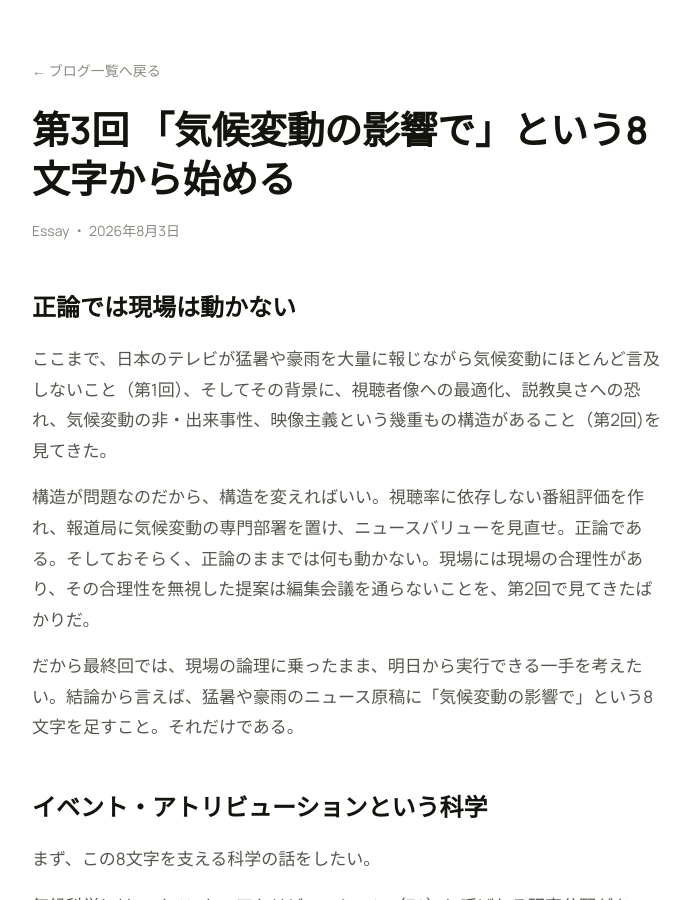
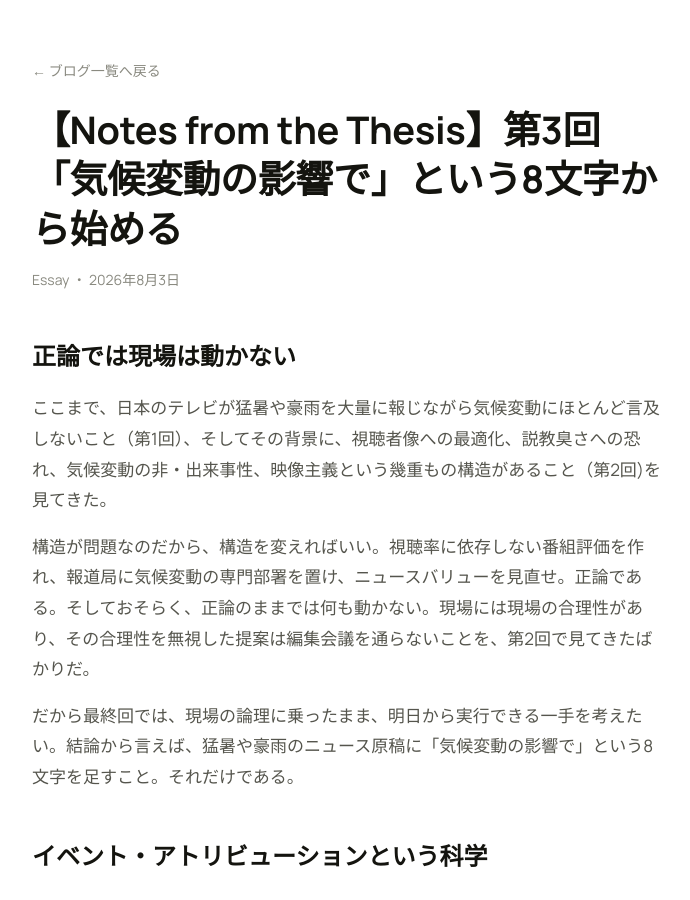
Before and after one commit to yutaro0518/website, a Jekyll site: the page built from blog/masterthesis03.md, in a window 1280 px wide and 900 px high. Shown: the whole window, without its empty margins (292-982 px from the left). Built offline with Jekyll 4.4.1, drawn with Linux system fonts in a browser that asks for light colours.

Commit message:
Update title and fix OG image key in thesis notes

```diff
--- a/blog/masterthesis03.md
+++ b/blog/masterthesis03.md
@@ -1,9 +1,9 @@
 ---
-title: "第3回 「気候変動の影響で」という8文字から始める"
+title: "【Notes from the Thesis】第3回 「気候変動の影響で」という8文字から始める"
 date: 2026-08-03
 category: "Essay"
 excerpt: "修士論文を元にしたBlogシリーズ第3弾"
-OG_image: images/masterthesis03.png
+og_image: images/masterthesis03.png
 ---
 ## **正論では現場は動かない**
 ここまで、日本のテレビが猛暑や豪雨を大量に報じながら気候変動にほとんど言及しないこと（第1回）、そしてその背景に、視聴者像への最適化、説教臭さへの恐れ、気候変動の非・出来事性、映像主義という幾重もの構造があること（第2回)を見てきた。
```
